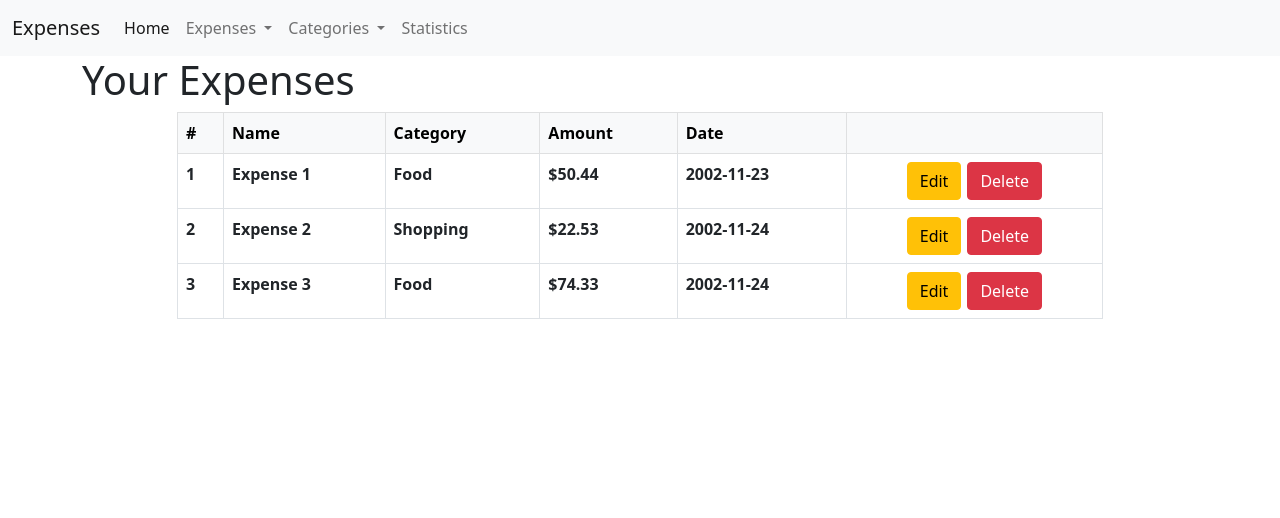
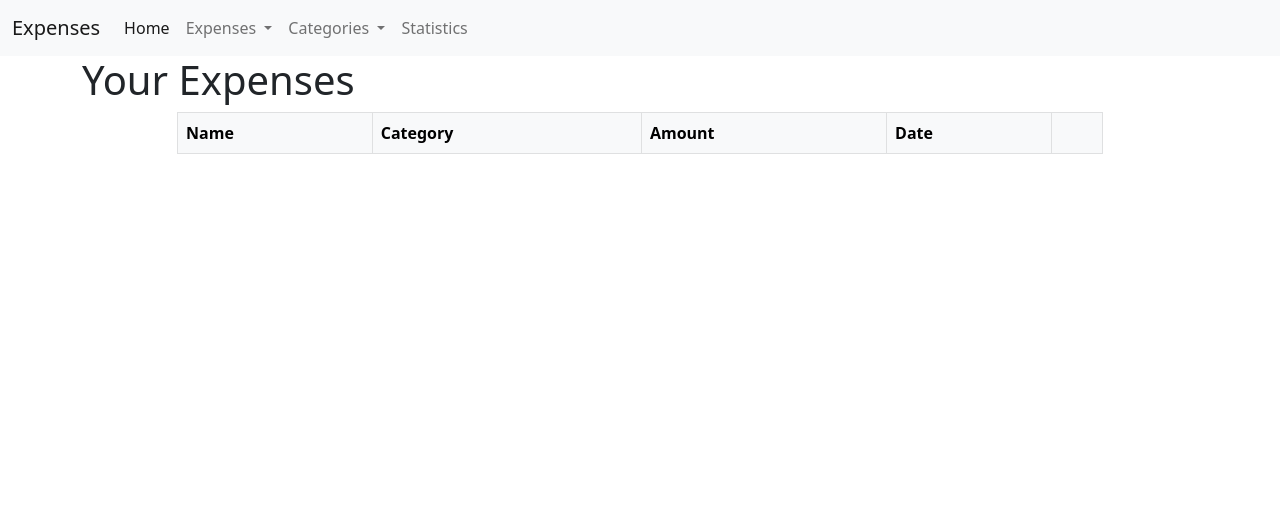
Before and after one commit to tadhgboyle/2911, a Flask app: page / in a window 1280 px wide. Shown: the top 518 px of the page. Run offline with Flask 2, Linux system fonts and the light colour scheme; data that the repository does not hold is empty.

Commit message:
:building_construction: Basic mongodb datastore for categories and expenses

```diff
--- a/main.py
+++ b/main.py
@@ -1,4 +1,9 @@
 from flask import Flask
+from models import db, Expense
+
 app = Flask(__name__)
+app.config['MONGODB_HOST'] = 'mongodb://localhost:27017/2911'
+
+db.init_app(app)
 
 import routes
--- a/routes.py
+++ b/routes.py
@@ -1,33 +1,11 @@
 from main import app
+from models import Expense, Category
 from flask import render_template
+
 
 @app.route('/')
 def list_expenses():
-    expenses = [
-        {
-            'id': 1,
-            'name': 'Expense 1',
-            'category': 'Food',
-            'amount': 50.44,
-            'date': '2002-11-23'
-        },
-        {
-            'id': 2,
-            'name': 'Expense 2',
-            'category': 'Shopping',
-            'amount': 22.53,
-            'date': '2002-11-24'
-        },
-        {
-            'id': 3,
-            'name': 'Expense 3',
-            'category': 'Food',
-            'amount': 74.33,
-            'date': '2002-11-24'
-        }
-    ]
-
-    return render_template('views/list_expenses.html', page_name='list_expenses', page_title='List Expenses', expenses=expenses)
+    return render_template('views/list_expenses.html', page_name='list_expenses', page_title='List Expenses', expenses=Expense.objects())
 
 
 @app.route('/add-expense')
@@ -35,42 +13,19 @@ def add_expense():
     return render_template('views/add_expense.html', page_name='add_expense', page_title='Add Expense')
 
 
-@app.route('/edit-expense/<int:expense_id>')
+@app.route('/edit-expense/<expense_id>')
 def edit_expense(expense_id):
     return render_template('views/edit_expense.html', page_name='edit_expense', page_title='Edit Expense')
 
 
-@app.route('/delete-expense/<int:expense_id>')
+@app.route('/delete-expense/<expense_id>')
 def delete_expense(expense_id):
     return list_expenses()
 
 
 @app.route('/list-categories')
 def list_categories():
-    categories = [
-        {
-            'id': 1,
-            'name': 'Food'
-        },
-        {
-            'id': 2,
-            'name': 'Shopping'
-        },
-        {
-            'id': 3,
-            'name': 'Automobile'
-        },
-        {
-            'id': 4,
-            'name': 'Entertainment'
-        },
-        {
-            'id': 5,
-            'name': 'Bills'
-        }
-    ]
-
-    return render_template('views/list_categories.html', page_name='list_categories', page_title='List Categories', categories=categories)
+    return render_template('views/list_categories.html', page_name='list_categories', page_title='List Categories', categories=Category.objects())
 
 
 @app.route('/add-category')
@@ -78,12 +33,12 @@ def add_category():
     return render_template('views/add_category.html', page_name='add_category', page_title='Add Category')
 
 
-@app.route('/edit-category/<int:category_id>')
+@app.route('/edit-category/<category_id>')
 def edit_category(category_id):
     return render_template('views/edit_category.html', page_name='edit_category', page_title='Edit Category')
 
 
-@app.route('/delete-category/<int:category_id>')
+@app.route('/delete-category/<category_id>')
 def delete_category(category_id):
     return list_categories()
 
--- a/templates/layout.html
+++ b/templates/layout.html
@@ -1,5 +1,6 @@
 <!DOCTYPE html>
 <html lang="en">
+
     <head>
         <meta charset="UTF-8">
         <meta http-equiv="X-UA-Compatible" content="IE=edge">
@@ -12,6 +13,7 @@
         <title>{{ page_title }} - Expenses</title>
         {% endblock %}
     </head>
+
     <body>
         {% include 'includes/navbar.html' %}
 
@@ -19,4 +21,5 @@
 
         {% include 'includes/footer.html' %}
     </body>
+
 </html>
--- a/templates/views/list_categories.html
+++ b/templates/views/list_categories.html
@@ -10,7 +10,6 @@
             <table class="table table-hover table-bordered table-responsive">
                 <thead class="table-light">
                     <tr>
-                        <th scope="col">#</th>
                         <th scope="col">Name</th>
                         <th></th>
                     </tr>
@@ -18,7 +17,6 @@
                 <tbody>
                     {% for category in categories %}
                     <tr>
-                        <th>{{ category.id }}</th>
                         <th>{{ category.name }}</th>
                         <th class="text-center">
                             <a class="btn btn-warning" role="button" href="{{ url_for('edit_category', category_id=category.id) }}" style="margin-right:6px">Edit</button>
--- a/templates/views/list_expenses.html
+++ b/templates/views/list_expenses.html
@@ -10,7 +10,6 @@
             <table class="table table-hover table-bordered table-responsive">
                 <thead class="table-light">
                     <tr>
-                        <th scope="col">#</th>
                         <th scope="col">Name</th>
                         <th scope="col">Category</th>
                         <th scope="col">Amount</th>
@@ -21,9 +20,8 @@
                 <tbody>
                     {% for expense in expenses %}
                     <tr>
-                        <th>{{ expense.id }}</th>
                         <th>{{ expense.name }}</th>
-                        <th>{{ expense.category }}</th>
+                        <th>{{ expense.category().name }}</th>
                         <th>${{ expense.amount }}</th>
                         <th>{{ expense.date }}</th>
                         <th class="text-center">
```
Also changed, not shown: models.py (added, +30 -0 lines), README.md. Lines whose indentation alone changed are shown as unchanged.
